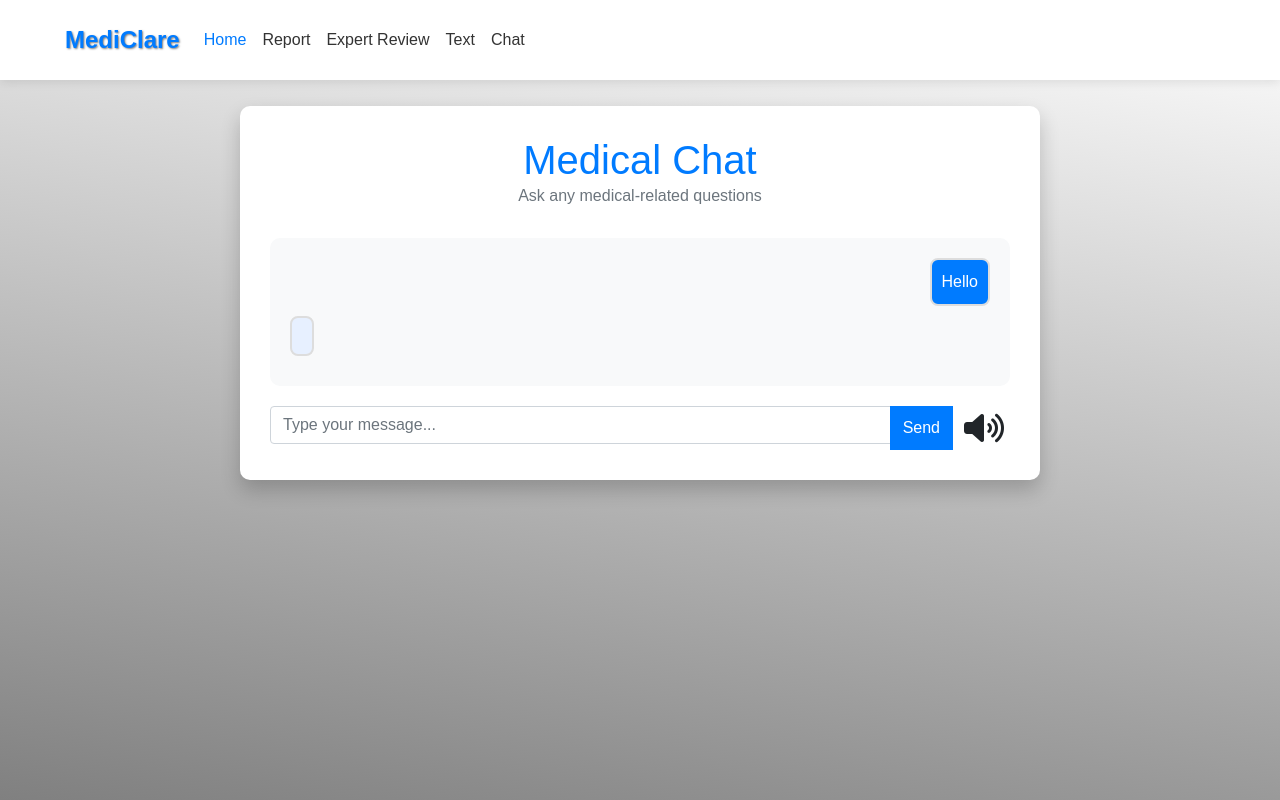
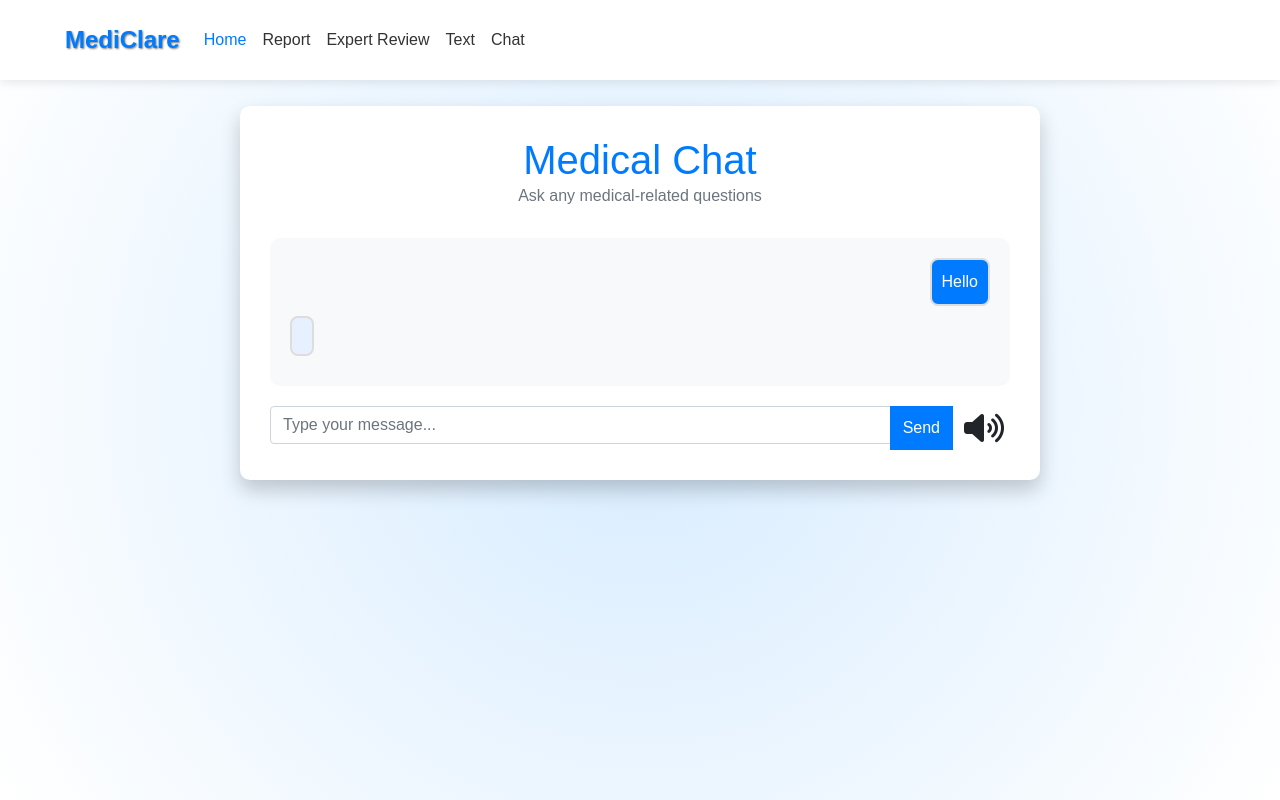
Before and after one commit to krishbin/mediClare, a Flask app: page /chat in a window 1280 px wide. Run offline with Flask 3, Linux system fonts and the light colour scheme; data that the repository does not hold is empty; some libraries are stand-ins or nearby versions.

Commit message:
background color changed

```diff
--- a/frontend/templates/chat.html
+++ b/frontend/templates/chat.html
@@ -11,7 +11,7 @@
             height: 100%;
             margin: 0;
             font-family: Arial, Helvetica, sans-serif;
-            background: linear-gradient(189deg, white, grey);
+            background: radial-gradient(circle at center, #d7ecff 0%, #ffffff 100%); /* Radial gradient from darker bluish-white to white */
         }
         .container {
             width: 100%;
--- a/frontend/templates/jargon.html
+++ b/frontend/templates/jargon.html
@@ -10,7 +10,7 @@
             height: 100%;
             margin: 0;
             font-family: Arial, Helvetica, sans-serif;
-            background: linear-gradient(189deg, white, grey);
+            background: radial-gradient(circle at center, #d7ecff 0%, #ffffff 100%); /* Radial gradient from darker bluish-white to white */
         }
         /* Navigation Bar Styles */
         .navbar-custom {
--- a/frontend/templates/reports.html
+++ b/frontend/templates/reports.html
@@ -10,7 +10,7 @@
             height: 100%;
             margin: 0;
             font-family: Arial, Helvetica, sans-serif;
-            background: linear-gradient(189deg, white, grey);
+            background: radial-gradient(circle at center, #d7ecff 0%, #ffffff 100%); /* Radial gradient from darker bluish-white to white */
         }
         /* Navigation Bar Styles */
         .navbar-custom {
--- a/frontend/templates/text.html
+++ b/frontend/templates/text.html
@@ -10,7 +10,7 @@
             height: 100%;
             margin: 0;
             font-family: Arial, Helvetica, sans-serif;
-            background: linear-gradient(189deg, white, grey);
+            background: radial-gradient(circle at center, #d7ecff 0%, #ffffff 100%); /* Radial gradient from darker bluish-white to white */
         }
         /* Navigation Bar Styles */
         .navbar-custom {
```
